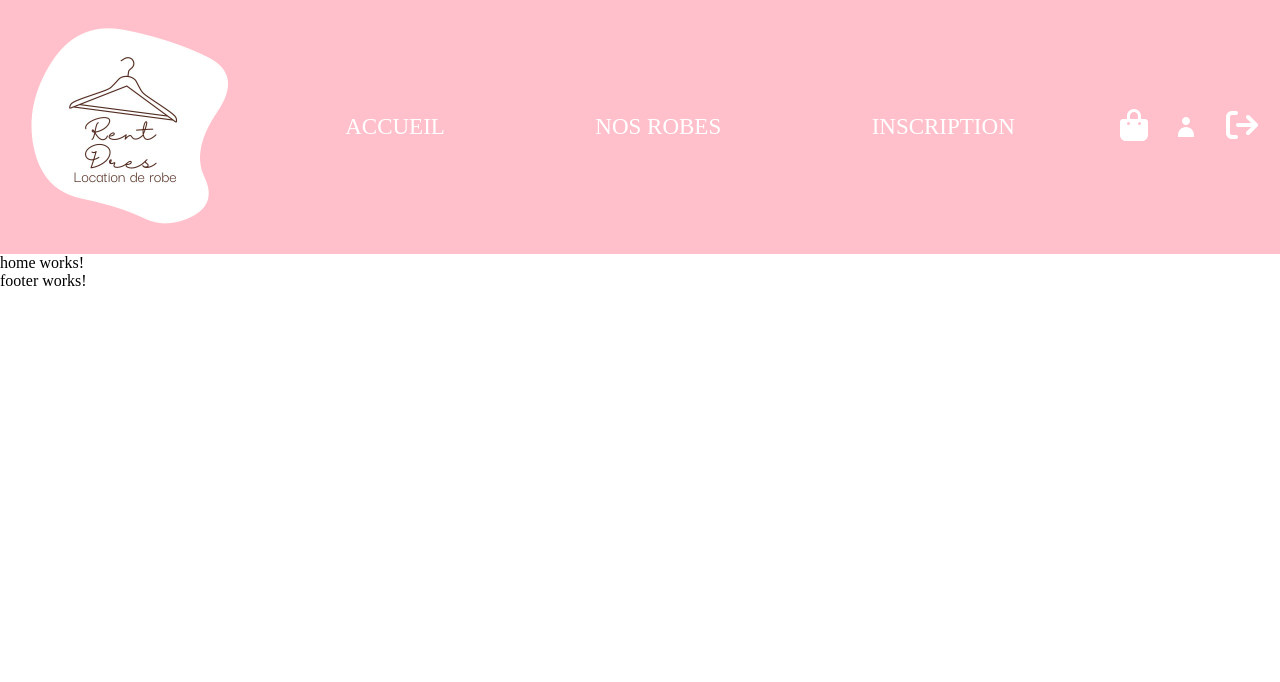
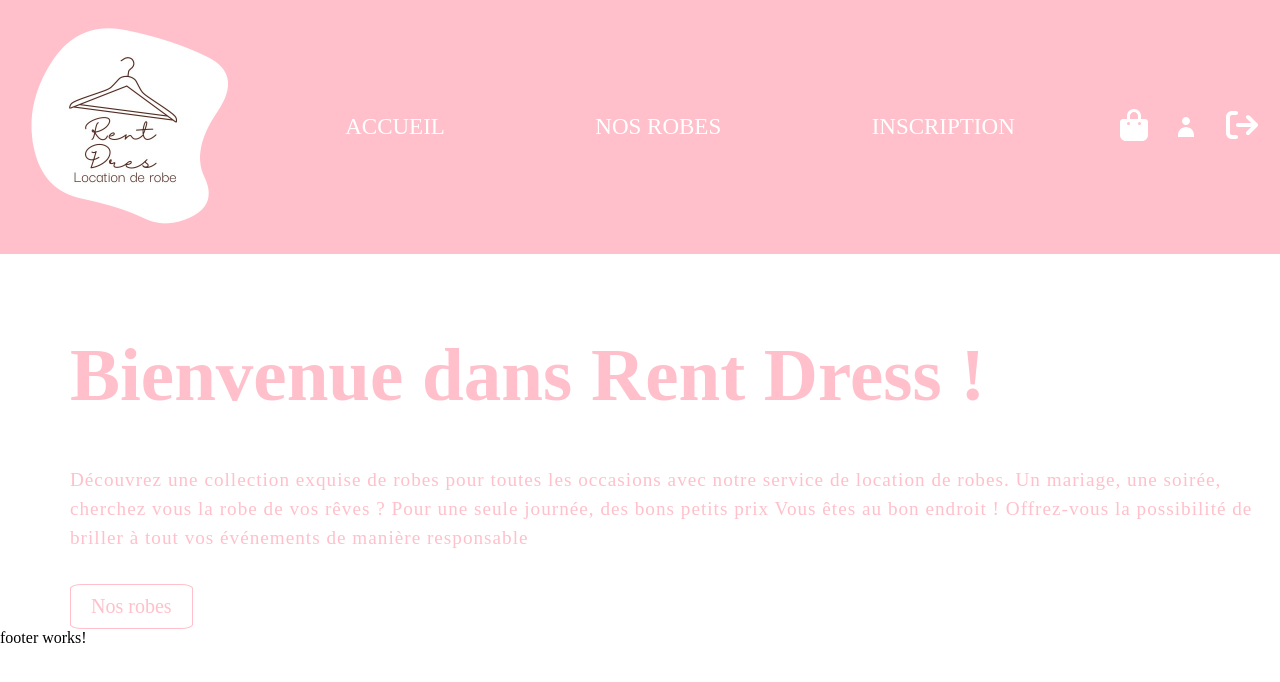
Before and after one commit to tesnime94/angular-projet, an Angular app: page /home in a window 1280 px wide. Shown: the top 682 px of the page. Built offline with nearby package versions, Linux system fonts and the light colour scheme.

Commit message:
Front home done

```diff
--- a/src/app/home/home.component.css
+++ b/src/app/home/home.component.css
@@ -0,0 +1,50 @@
+
+div.text.home-page {
+  margin-left: 70px;
+}
+
+.container {
+  display: flex;
+  justify-content: center;
+  align-items: center;
+  height: 100vh;
+  /* Ajustez la hauteur selon vos besoins */
+}
+
+.text {
+
+  color: pink;
+  margin-top: 46px;
+
+}
+
+.text h1 {
+  font-size: 75px;
+  line-height: 2;
+  margin-bottom: 1rem;
+}
+
+.text p {
+  font-size: 1.2rem;
+  line-height: 1.5;
+  letter-spacing: 1px;
+  margin-bottom: 2rem;
+  color: pink;
+}
+
+.text a {
+  display: inline-block;
+  text-decoration: none;
+  font-size: 1.25rem;
+  border: 1px solid pink;
+  color: pink;
+  padding: 10px 20px;
+  margin-right: 30px;
+  border-radius: 10%;
+}
+
+.text a:hover.robe {
+  color: #fff;
+  background-color: pink;
+  font-weight: 600;
+}
--- a/src/app/home/home.component.html
+++ b/src/app/home/home.component.html
@@ -1 +1,10 @@
-<p>home works!</p>
+<div class='text home-page'>
+  <h1> Bienvenue dans Rent Dress !</h1>
+  <p> Découvrez une collection exquise de robes pour toutes les occasions avec notre service de location de robes.
+    Un mariage, une soirée, cherchez vous la robe de vos rêves ?
+    Pour une seule journée, des bons petits prix
+    Vous êtes au bon endroit !
+    Offrez-vous la possibilité de briller à tout vos événements de manière responsable
+  </p>
+  <a routerLink="/dress"  class="dress">Nos robes</a>
+</div>
```
